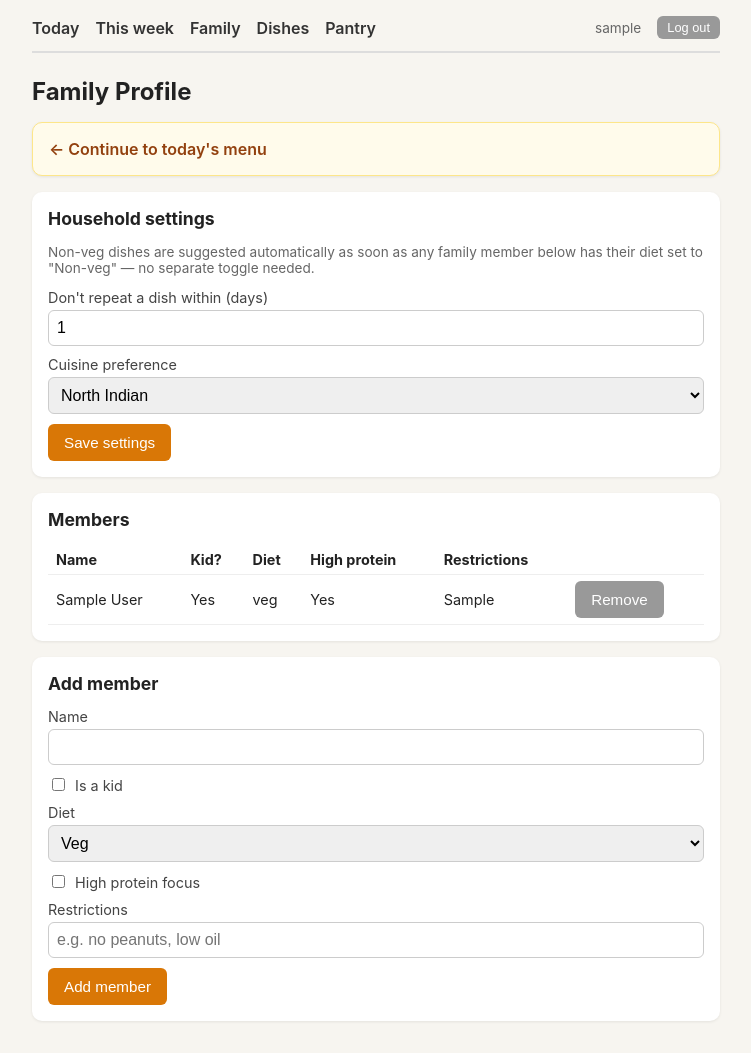
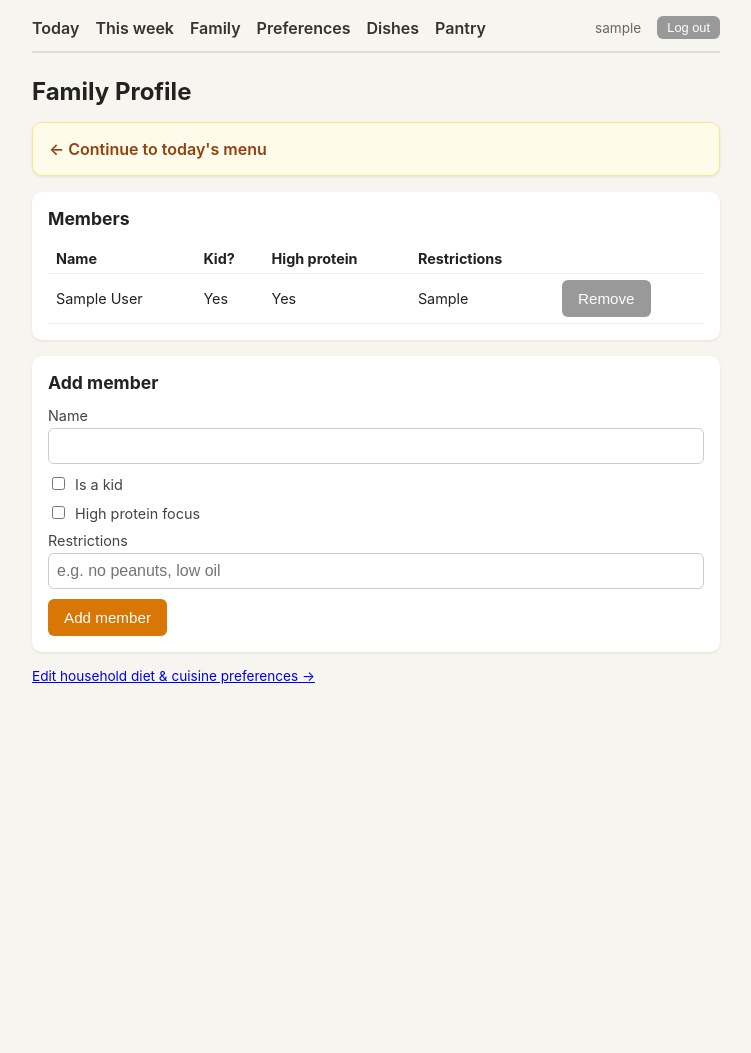
Before and after one commit to vishruth8692/meal_planner, a FastAPI app: page /profile in a window 1280 px wide. Shown: the whole page, without its empty margins (264-1015 px from the left). After the commit the page ends 684 px from the top, so only its background shows below. Run offline with FastAPI, Linux system fonts and the light colour scheme; the visitor is signed in with stand-in values (Sample User, id 1); tables that the repository leaves empty hold one stand-in row (values such as "Sample post").

Commit message:
Restructure onboarding into signup -> preferences -> family steps
Diet moves from a per-FamilyMember field to a single household-level
setting (HouseholdSettings.household_diet: veg/eggetarian/non-veg),
asked as its own step right after signup rather than folded into
either the signup form or buried in family member rows. Family member
records now only carry kid/protein/restriction info.

Eligibility filtering uses a diet rank (veg < egg < non_veg) so
eggetarian households see egg dishes but not meat, matching the
existing three-tier FamilyMember.diet options that used to exist.

Co-Authored-By: Claude Sonnet 5 <noreply@anthropic.com>

```diff
--- a/app/main.py
+++ b/app/main.py
@@ -65,7 +65,6 @@ def signup(
     request: Request,
     username: str = Form(...),
     password: str = Form(...),
-    cuisine_preference: str = Form("universal"),
     session: Session = Depends(get_session),
 ):
     username = username.strip().lower()
@@ -82,11 +81,11 @@ def signup(
     session.commit()
     session.refresh(user)
     seed_starter_dishes(session, user.id)
-    session.add(HouseholdSettings(owner_id=user.id, cuisine_preference=CuisineRegion(cuisine_preference)))
+    session.add(HouseholdSettings(owner_id=user.id))
     session.commit()
 
     request.session["user_id"] = user.id
-    return RedirectResponse("/profile", status_code=303)
+    return RedirectResponse("/preferences", status_code=303)
 
 
 @app.get("/login")
@@ -113,6 +112,48 @@ def login(
 def logout(request: Request):
     request.session.clear()
     return RedirectResponse("/login", status_code=303)
+
+
+def _get_or_create_settings(session: Session, owner_id: int) -> HouseholdSettings:
+    settings = session.exec(select(HouseholdSettings).where(HouseholdSettings.owner_id == owner_id)).first()
+    if settings is None:
+        settings = HouseholdSettings(owner_id=owner_id)
+        session.add(settings)
+        session.commit()
+        session.refresh(settings)
+    return settings
+
+
+# ---------- onboarding: preferences ----------
+
+
+@app.get("/preferences")
+def preferences_form(request: Request, session: Session = Depends(get_session)):
+    user = _current_user(request, session)
+    if not user:
+        return RedirectResponse("/login", status_code=303)
+    settings = _get_or_create_settings(session, user.id)
+    is_first_member = not session.exec(select(FamilyMember).where(FamilyMember.owner_id == user.id)).first()
+    return render(request, user, "preferences.html", {"settings": settings, "is_onboarding": is_first_member})
+
+
+@app.post("/preferences")
+def save_preferences(
+    request: Request,
+    cuisine_preference: str = Form("universal"),
+    household_diet: str = Form("veg"),
+    repeat_gap_days: int = Form(3),
+    session: Session = Depends(get_session),
+):
+    user = _current_user(request, session)
+    if not user:
+        return RedirectResponse("/login", status_code=303)
+    settings = _get_or_create_settings(session, user.id)
+    settings.cuisine_preference = CuisineRegion(cuisine_preference)
+    settings.household_diet = DietType(household_diet)
+    settings.repeat_gap_days = repeat_gap_days
+    session.commit()
+    return RedirectResponse("/profile", status_code=303)
 
 
 # ---------- dashboard ----------
@@ -342,13 +383,7 @@ def profile(request: Request, session: Session = Depends(get_session)):
     if not user:
         return RedirectResponse("/login", status_code=303)
     members = session.exec(select(FamilyMember).where(FamilyMember.owner_id == user.id)).all()
-    settings = session.exec(select(HouseholdSettings).where(HouseholdSettings.owner_id == user.id)).first()
-    if settings is None:
-        settings = HouseholdSettings(owner_id=user.id)
-        session.add(settings)
-        session.commit()
-        session.refresh(settings)
-    return render(request, user, "profile.html", {"members": members, "settings": settings})
+    return render(request, user, "profile.html", {"members": members})
 
 
 @app.post("/profile/member/add")
@@ -356,7 +391,6 @@ def add_member(
     request: Request,
     name: str = Form(...),
     is_kid: bool = Form(False),
-    diet: str = Form("veg"),
     high_protein_focus: bool = Form(False),
     restrictions: str = Form(""),
     session: Session = Depends(get_session),
@@ -368,7 +402,6 @@ def add_member(
         owner_id=user.id,
         name=name,
         is_kid=is_kid,
-        diet=DietType(diet),
         high_protein_focus=high_protein_focus,
         restrictions=restrictions or None,
     )
@@ -388,26 +421,6 @@ def delete_member(request: Request, member_id: int, session: Session = Depends(g
     if member:
         session.delete(member)
         session.commit()
-    return RedirectResponse("/profile", status_code=303)
-
-
-@app.post("/profile/settings")
-def update_settings(
-    request: Request,
-    repeat_gap_days: int = Form(3),
-    cuisine_preference: str = Form("universal"),
-    session: Session = Depends(get_session),
-):
-    user = _current_user(request, session)
-    if not user:
-        return RedirectResponse("/login", status_code=303)
-    settings = session.exec(select(HouseholdSettings).where(HouseholdSettings.owner_id == user.id)).first()
-    if settings is None:
-        settings = HouseholdSettings(owner_id=user.id)
-        session.add(settings)
-    settings.repeat_gap_days = repeat_gap_days
-    settings.cuisine_preference = CuisineRegion(cuisine_preference)
-    session.commit()
     return RedirectResponse("/profile", status_code=303)
 
 
--- a/app/models.py
+++ b/app/models.py
@@ -42,7 +42,6 @@ class FamilyMember(SQLModel, table=True):
     owner_id: int = Field(foreign_key="user.id", index=True)
     name: str
     is_kid: bool = False
-    diet: DietType = DietType.veg
     high_protein_focus: bool = False
     restrictions: Optional[str] = None  # free text, e.g. "no peanuts, low oil"
 
@@ -52,6 +51,7 @@ class HouseholdSettings(SQLModel, table=True):
     owner_id: int = Field(foreign_key="user.id", unique=True, index=True)
     repeat_gap_days: int = 3  # don't repeat a dish within this many days
     cuisine_preference: CuisineRegion = CuisineRegion.universal
+    household_diet: DietType = DietType.veg
 
 
 class Dish(SQLModel, table=True):
--- a/app/suggest.py
+++ b/app/suggest.py
@@ -9,11 +9,12 @@ from app.models import (
     CuisineRegion,
     Dish,
     DietType,
-    FamilyMember,
     HouseholdSettings,
     MealType,
     OutOfStockIngredient,
 )
+
+DIET_RANK = {DietType.veg: 0, DietType.egg: 1, DietType.non_veg: 2}
 
 OUT_OF_STOCK_EXPIRY_DAYS = 7
 
@@ -78,13 +79,8 @@ def _fits_region(dish_region: CuisineRegion, preference: CuisineRegion) -> bool:
     return dish_region == preference
 
 
-def _household_eats_non_veg(session: Session, owner_id: int) -> bool:
-    """Non-veg dishes are eligible whenever at least one family member's diet is non-veg —
-    there's no separate toggle to keep in sync with the family member list."""
-    member = session.exec(
-        select(FamilyMember).where(FamilyMember.owner_id == owner_id, FamilyMember.diet == DietType.non_veg)
-    ).first()
-    return member is not None
+def _fits_diet(dish_diet: DietType, household_diet: DietType) -> bool:
+    return DIET_RANK[dish_diet] <= DIET_RANK[household_diet]
 
 
 def _eligible_dishes(
@@ -96,7 +92,6 @@ def _eligible_dishes(
     out_of_stock: set[str],
     exclude_ids: set[int],
     today: date,
-    allow_non_veg: bool,
 ) -> list[Dish]:
     dishes = session.exec(
         select(Dish).where(Dish.owner_id == owner_id, Dish.active == True)  # noqa: E712
@@ -109,7 +104,7 @@ def _eligible_dishes(
             continue
         if not _fits_region(dish.region, settings.cuisine_preference):
             continue
-        if dish.diet == DietType.non_veg and not allow_non_veg:
+        if not _fits_diet(dish.diet, settings.household_diet):
             continue
         if _has_out_of_stock_ingredient(dish, out_of_stock):
             continue
@@ -133,18 +128,9 @@ def get_candidates(
     settings = _get_settings(session, owner_id)
     last_cooked = _last_cooked_dates(session, owner_id)
     out_of_stock = _out_of_stock_names(session, owner_id)
-    allow_non_veg = _household_eats_non_veg(session, owner_id)
 
     eligible = _eligible_dishes(
-        session,
-        owner_id,
-        meal_type,
-        settings,
-        last_cooked,
-        out_of_stock,
-        exclude_dish_ids or set(),
-        today,
-        allow_non_veg,
+        session, owner_id, meal_type, settings, last_cooked, out_of_stock, exclude_dish_ids or set(), today
     )
     eligible.sort(key=lambda d: last_cooked.get(d.id, date.min))
     pool = eligible[: max(count * 2, count)]
@@ -154,6 +140,7 @@ def get_candidates(
     candidates = pool[:count]
 
     # Sunday treat: guarantee a non-veg option shows up for households that eat non-veg
+    allow_non_veg = settings.household_diet == DietType.non_veg
     if today.weekday() == 6 and allow_non_veg and meal_type in (MealType.lunch, MealType.dinner):
         candidates = _ensure_nonveg_present(candidates, eligible, count)
     return candidates
--- a/app/templates/base.html
+++ b/app/templates/base.html
@@ -12,6 +12,7 @@
     <a href="/">Today</a>
     <a href="/week">This week</a>
     <a href="/profile">Family</a>
+    <a href="/preferences">Preferences</a>
     <a href="/dishes">Dishes</a>
     <a href="/pantry">Pantry</a>
     <span class="nav-spacer"></span>
--- a/app/templates/profile.html
+++ b/app/templates/profile.html
@@ -4,7 +4,7 @@
 
 {% if not members %}
 <div class="card onboarding">
-  <p>Welcome! Add at least one family member and set your household preferences below to get started — then head to <strong>Today</strong> for menu suggestions.</p>
+  <p>Step 3 of 3. Add at least one family member to get started — then head to <strong>Today</strong> for menu suggestions.</p>
 </div>
 {% else %}
 <div class="card onboarding">
@@ -13,34 +13,13 @@
 {% endif %}
 
 <div class="card">
-  <h2>Household settings</h2>
-  <p class="hint">Non-veg dishes are suggested automatically as soon as any family member below has their diet set to "Non-veg" — no separate toggle needed.</p>
-  <form method="post" action="/profile/settings">
-    <label>
-      Don't repeat a dish within (days)
-      <input type="number" name="repeat_gap_days" value="{{ settings.repeat_gap_days }}" min="0" />
-    </label>
-    <label>
-      Cuisine preference
-      <select name="cuisine_preference">
-        <option value="universal" {% if settings.cuisine_preference.value == "universal" %}selected{% endif %}>Both / no preference</option>
-        <option value="north" {% if settings.cuisine_preference.value == "north" %}selected{% endif %}>North Indian</option>
-        <option value="south" {% if settings.cuisine_preference.value == "south" %}selected{% endif %}>South Indian</option>
-      </select>
-    </label>
-    <button type="submit">Save settings</button>
-  </form>
-</div>
-
-<div class="card">
   <h2>Members</h2>
   <table>
-    <tr><th>Name</th><th>Kid?</th><th>Diet</th><th>High protein</th><th>Restrictions</th><th></th></tr>
+    <tr><th>Name</th><th>Kid?</th><th>High protein</th><th>Restrictions</th><th></th></tr>
     {% for m in members %}
     <tr>
       <td>{{ m.name }}</td>
       <td>{{ "Yes" if m.is_kid else "No" }}</td>
-      <td>{{ m.diet.value }}</td>
       <td>{{ "Yes" if m.high_protein_focus else "No" }}</td>
       <td>{{ m.restrictions or "" }}</td>
       <td><form method="post" action="/profile/member/{{ m.id }}/delete"><button class="secondary" type="submit">Remove</button></form></td>
@@ -54,17 +33,11 @@
   <form method="post" action="/profile/member/add">
     <label>Name <input type="text" name="name" required /></label>
     <label><input type="checkbox" name="is_kid" /> Is a kid</label>
-    <label>
-      Diet
-      <select name="diet">
-        <option value="veg">Veg</option>
-        <option value="egg">Eggetarian</option>
-        <option value="non_veg">Non-veg</option>
-      </select>
-    </label>
     <label><input type="checkbox" name="high_protein_focus" /> High protein focus</label>
     <label>Restrictions <input type="text" name="restrictions" placeholder="e.g. no peanuts, low oil" /></label>
     <button type="submit">Add member</button>
   </form>
 </div>
+
+<p class="hint"><a href="/preferences">Edit household diet &amp; cuisine preferences &rarr;</a></p>
 {% endblock %}
```
Also changed, not shown: app/templates/preferences.html (added, +36 -0 lines), app/templates/signup.html (+1 -10 lines).
